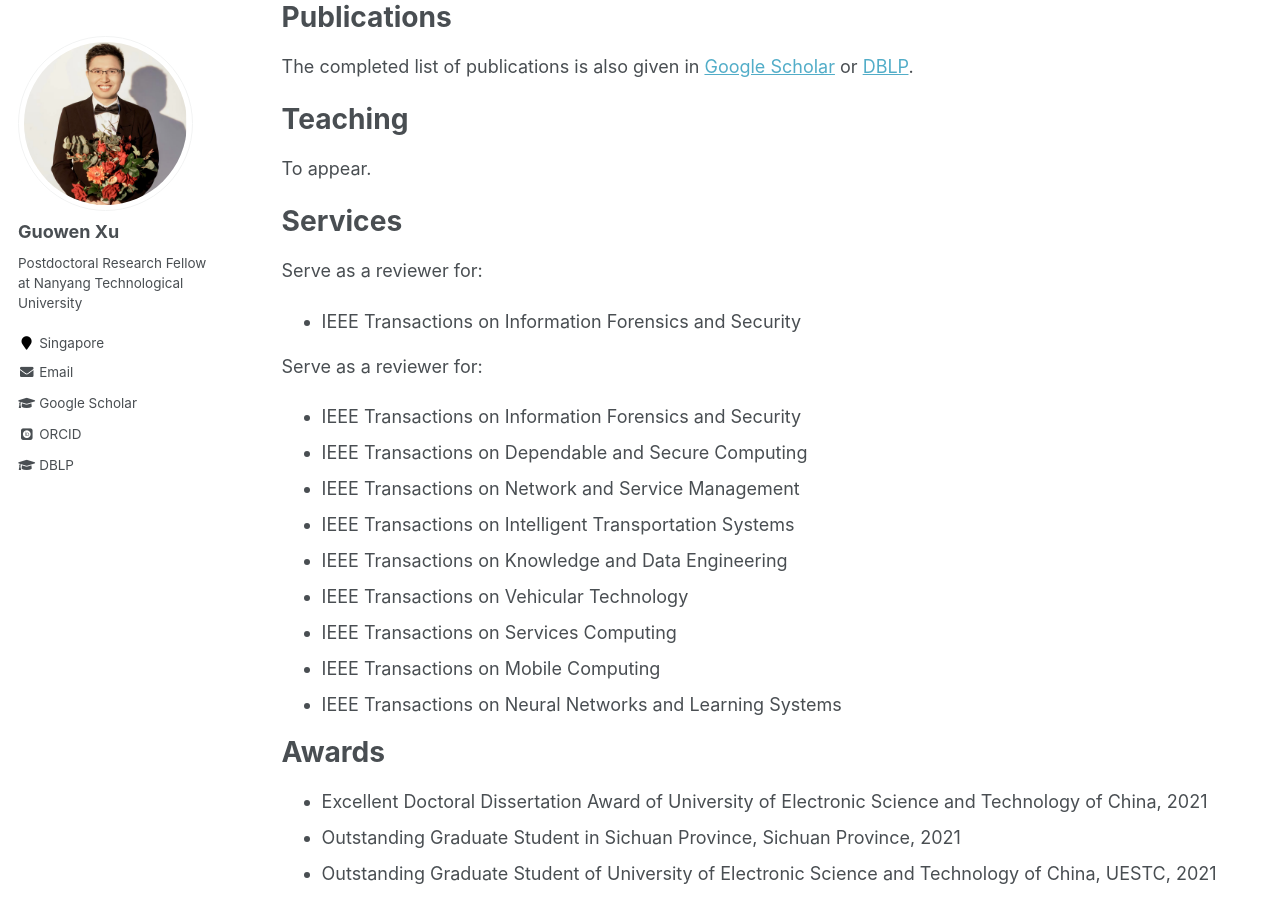
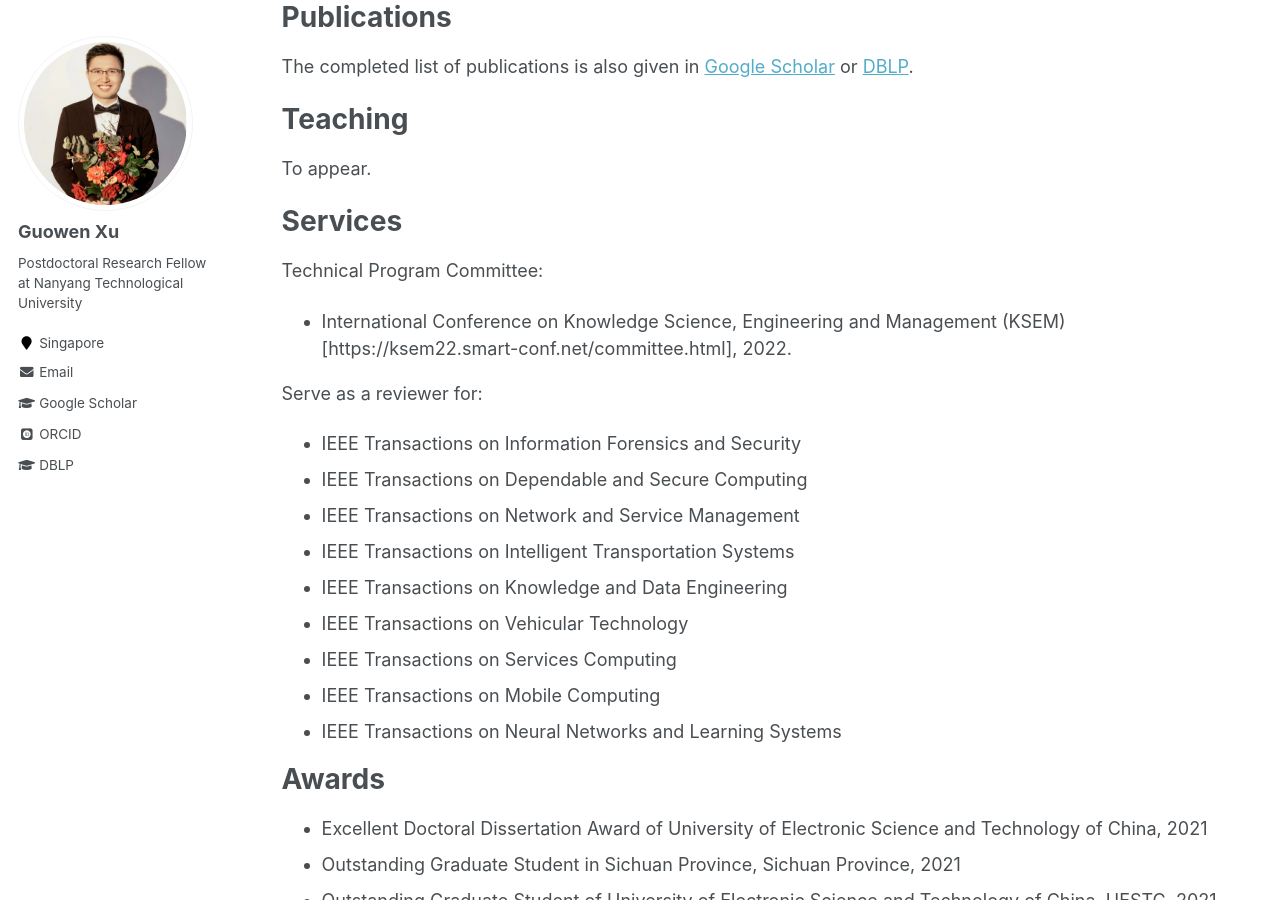
Before and after one commit to Guowen-xu/guowen-xu.github.io, a Jekyll site: the page built from _pages/cv.md, in a window 1280 px wide and 900 px high, scrolled down 587 px. Built offline with Jekyll 4.4.1, drawn with Linux system fonts in a browser that asks for light colours; some web fonts are replaced.

Commit message:
Update cv.md

```diff
--- a/_pages/cv.md
+++ b/_pages/cv.md
@@ -36,8 +36,8 @@ To appear.
 
 Services
 ======
-Serve as a reviewer for:
-* IEEE Transactions on Information Forensics and Security
+Technical Program Committee:
+* International Conference on Knowledge Science, Engineering and Management (KSEM)[https://ksem22.smart-conf.net/committee.html], 2022.
 
 Serve as a reviewer for:
 * IEEE Transactions on Information Forensics and Security
```
